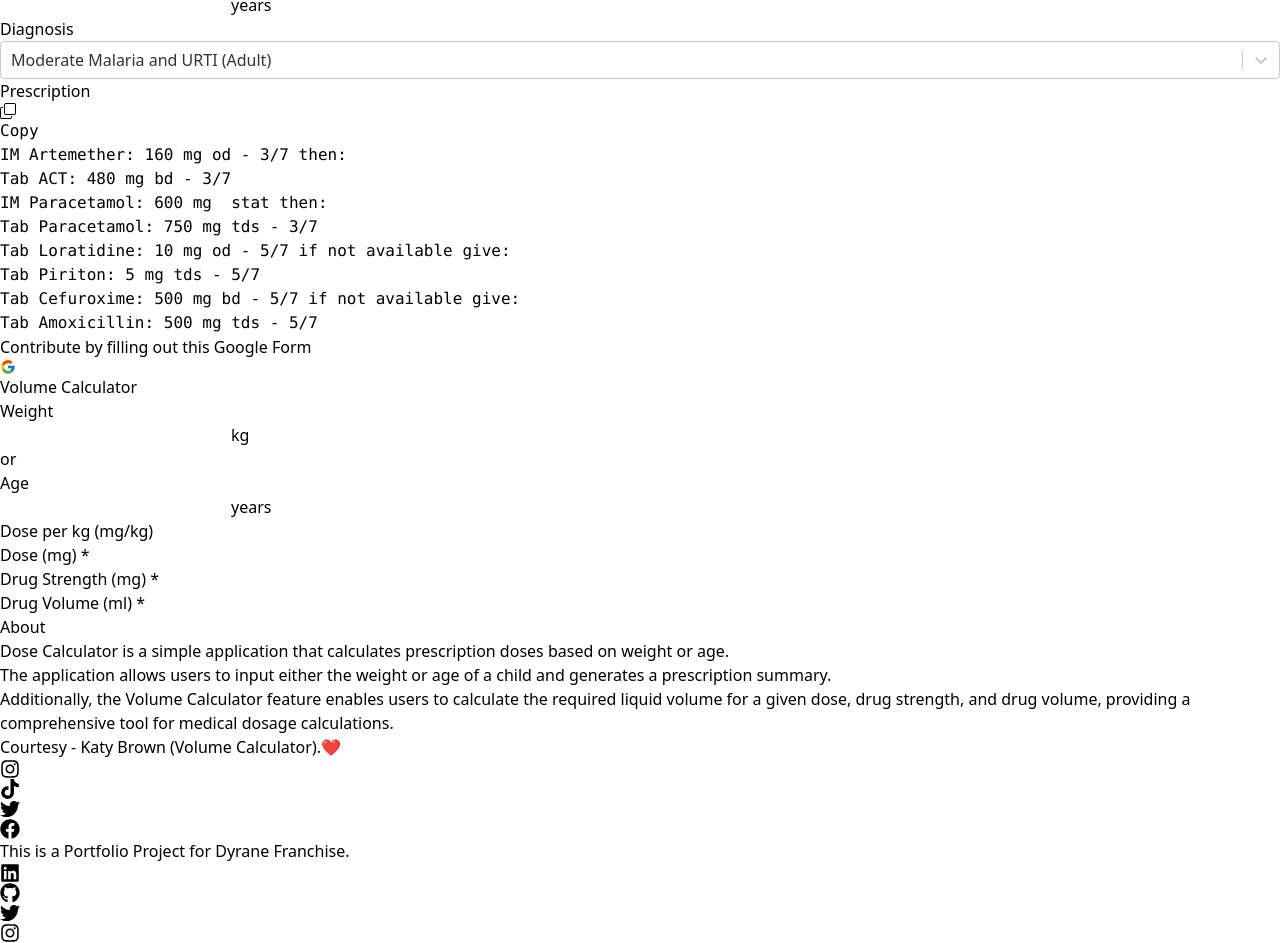
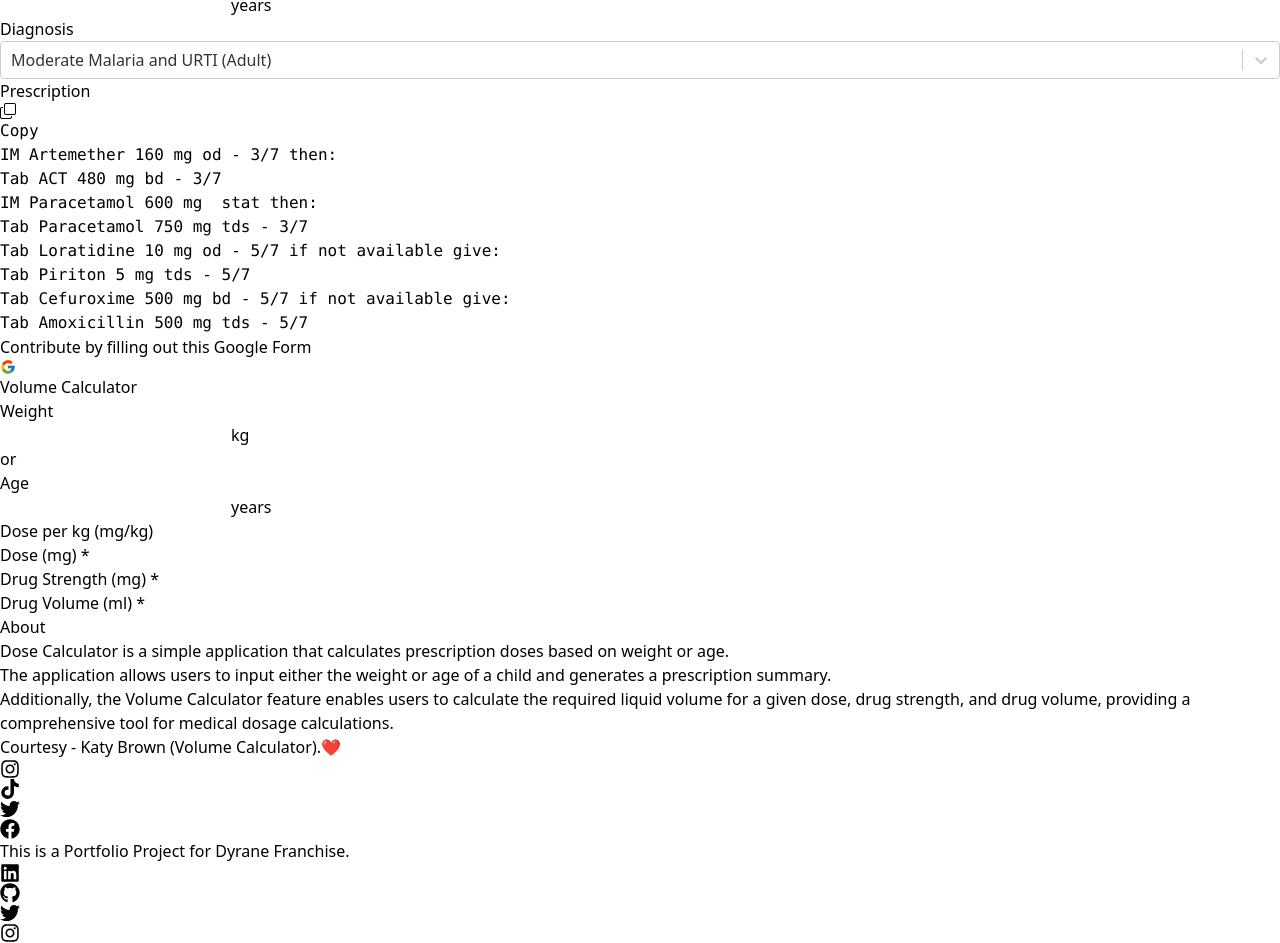
Before and after one commit to Dr-dyrane/drug, a React (Vite) app: page / in a window 1280 px wide. Shown: the part 2455-3398 px from the top of the page. Built offline with nearby package versions, Linux system fonts and the light colour scheme.

Commit message:
modified:   src/components/Prescription.jsx

```diff
--- a/src/components/Prescription.jsx
+++ b/src/components/Prescription.jsx
@@ -76,7 +76,7 @@ const Prescription = ({ diagnosis, weight, age }) => {
 			diagnosisData.find((item) => item.value === diagnosis)?.drugs || [];
 		return drugs.map((drug, index) => (
 			<li key={index}>
-				{`${drug.form} ${drug.name}: ${calculateDose(
+				{`${drug.form} ${drug.name} ${calculateDose(
 					drug.factor,
 					calculateWeight(),
 					drug.max
```
